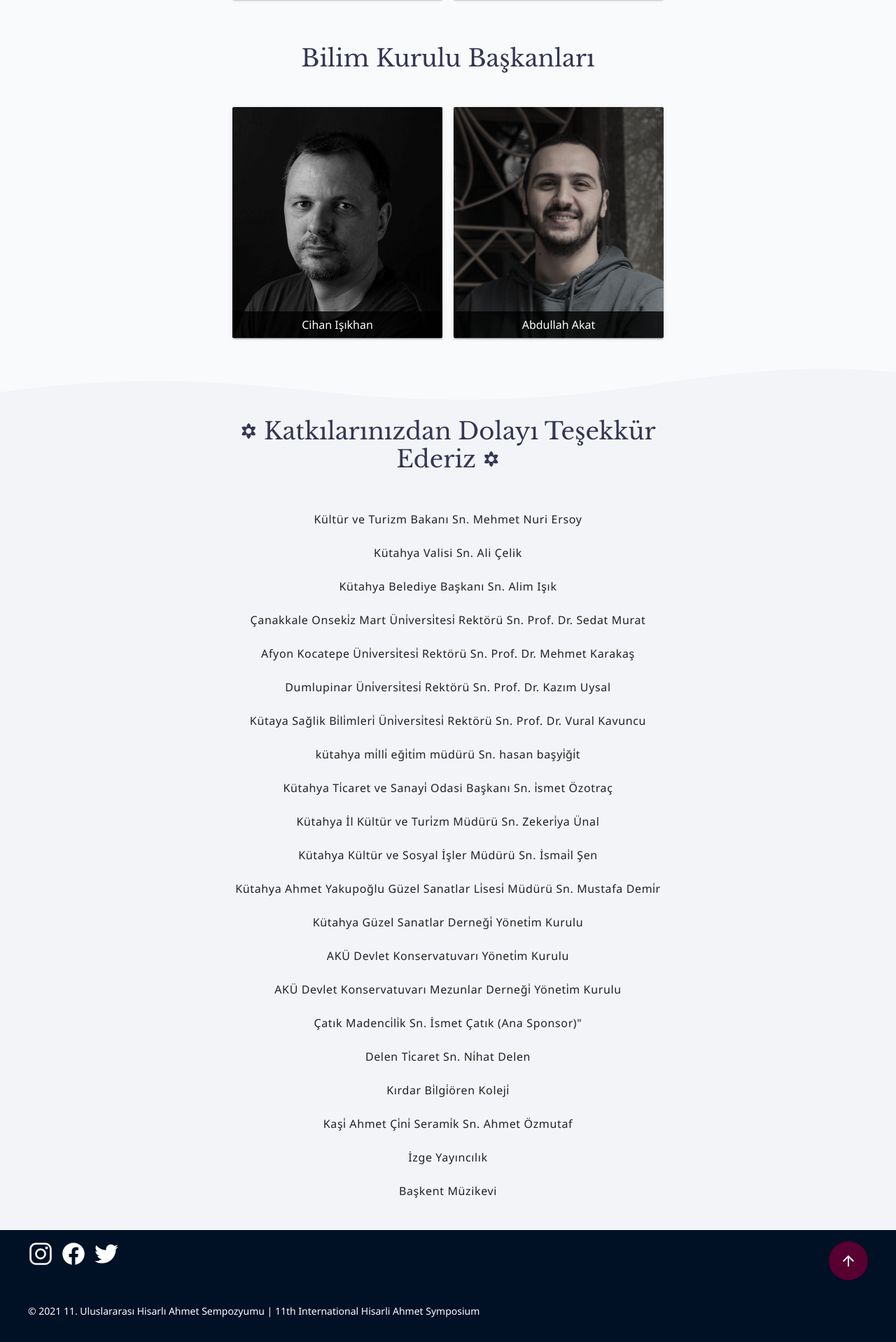
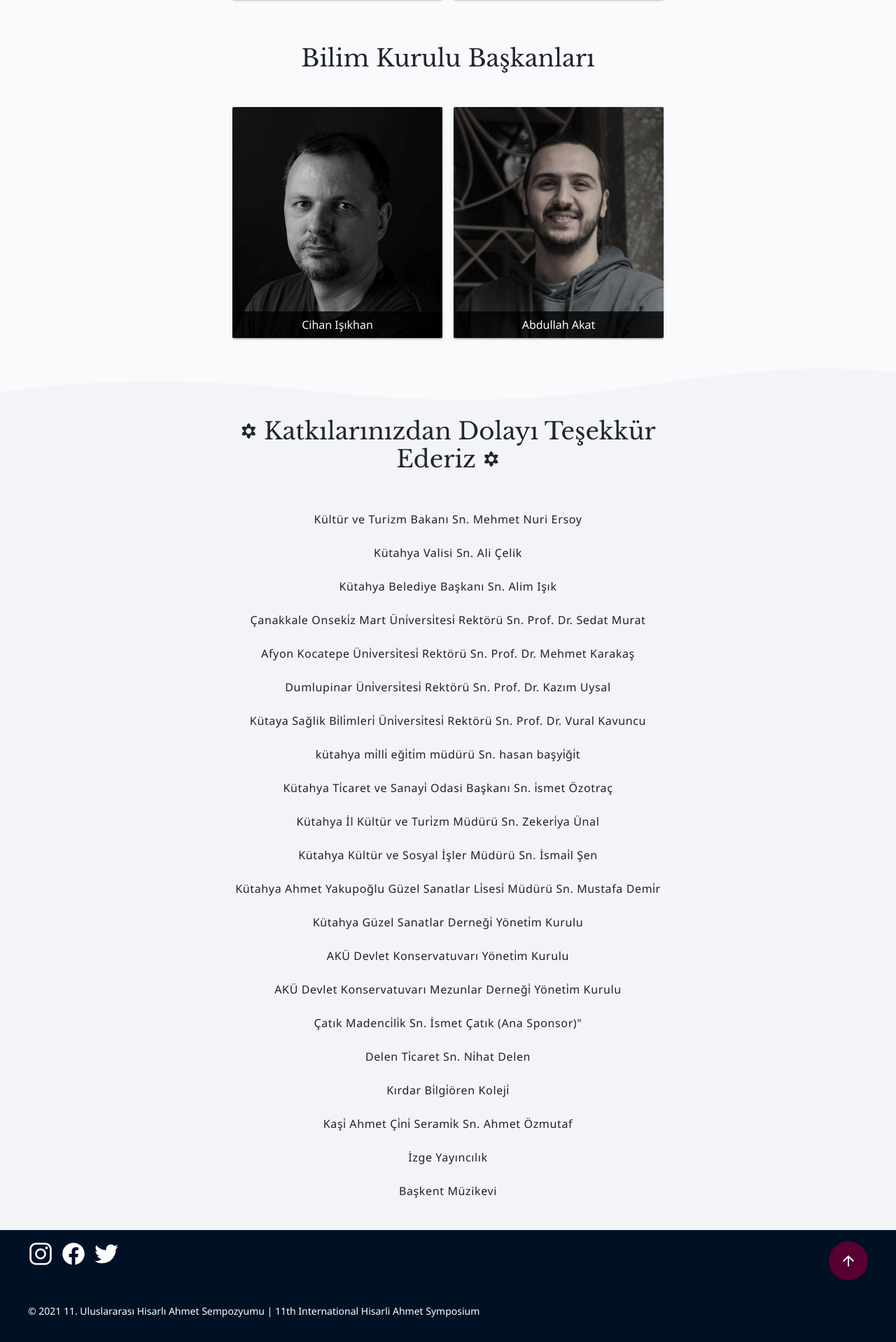
Before and after one commit to ihpar/hisarli, a PHP site: page / in a window 1280 px wide. Shown: the part 2168-4086 px from the top of the page at 70% size. Run offline with PHP 8.4, Linux system fonts and the light colour scheme.

Commit message:
sleeping

```diff
--- a/css/styles.css
+++ b/css/styles.css
@@ -5,7 +5,7 @@ html {
 html,
 body {
   font-family: "Noto Sans", sans-serif;
-  color: #353554;
+  color: #21252b;
   background-color: #f9fafc;
   -webkit-font-smoothing: antialiased;
   -moz-osx-font-smoothing: grayscale;
```
